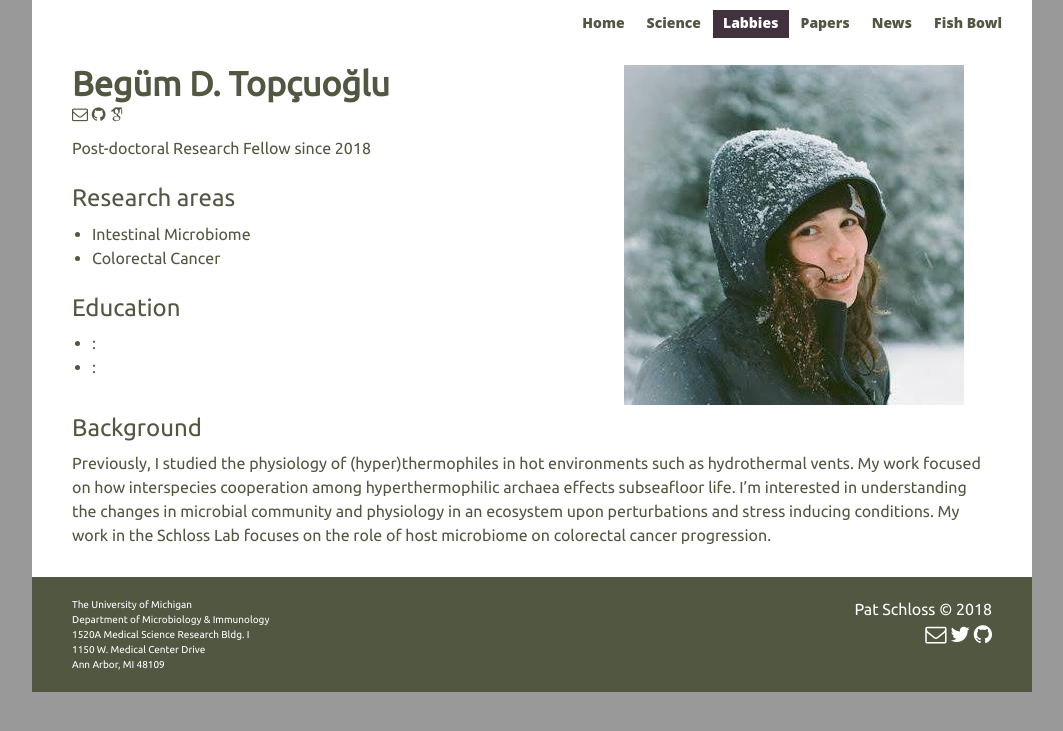
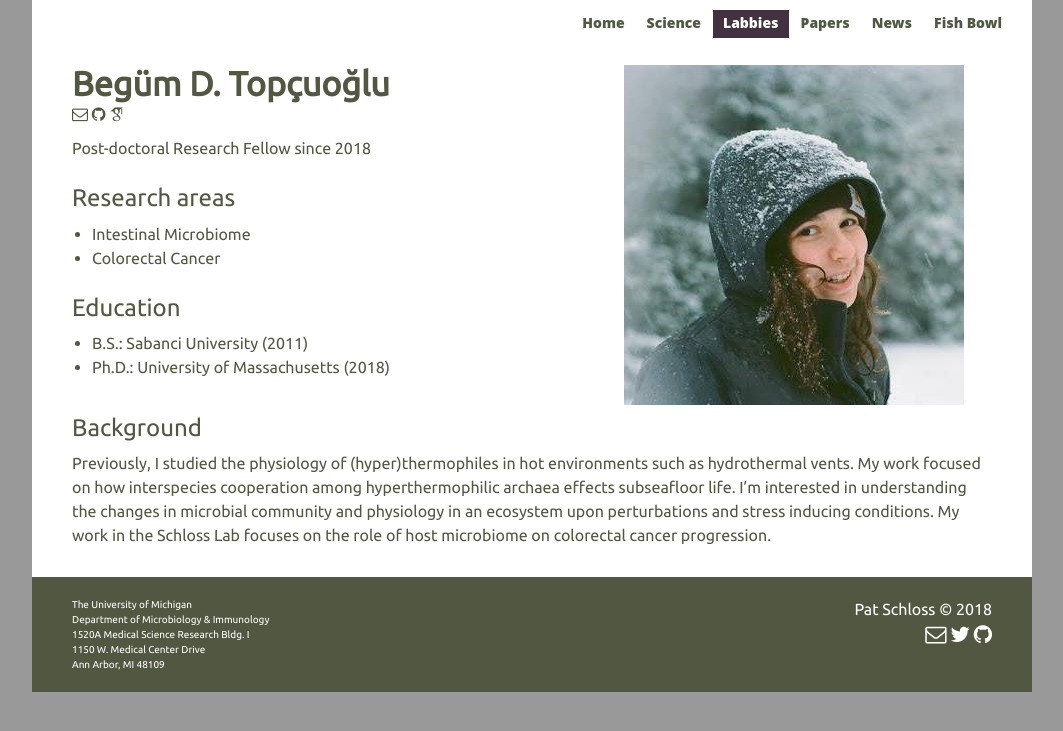
Before and after one commit to SchlossLab/schlosslab.github.io, a Jekyll site: the page built from _labbies/begumtop.md, in a window 1280 px wide. Shown: the top 731 px of the page, without its empty margins (108-1171 px from the left). Built offline with Jekyll 4.4.1, drawn with Linux system fonts in a browser that asks for light colours; nearby versions of some CDN libraries; some web fonts are replaced.

Commit message:
Fix formatting

```diff
--- a/_labbies/begumtop.md
+++ b/_labbies/begumtop.md
@@ -5,8 +5,8 @@ title: Begüm D. Topçuoğlu
 email: begumtop@umich.edu
 picture: /assets/img/begumtop.jpg
 previous_training:
-   - BS: Sabanci University (2011)
-   - PhD: University of Massachusetts (2018)
+   B.S. : Sabanci University (2011)
+   Ph.D. : University of Massachusetts (2018)
 joined_lab: 2018
 position: Post-doctoral Research Fellow
 theme_areas:
```
